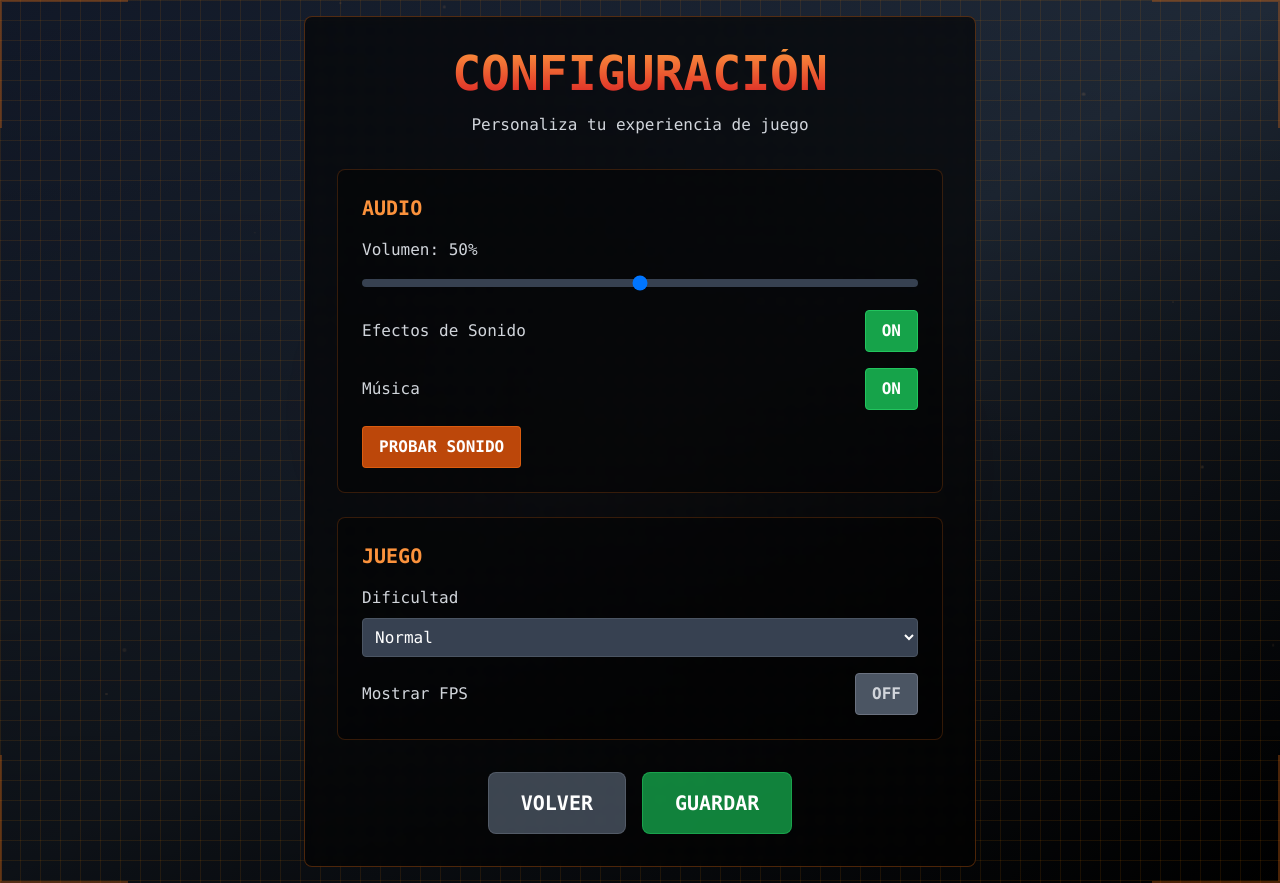
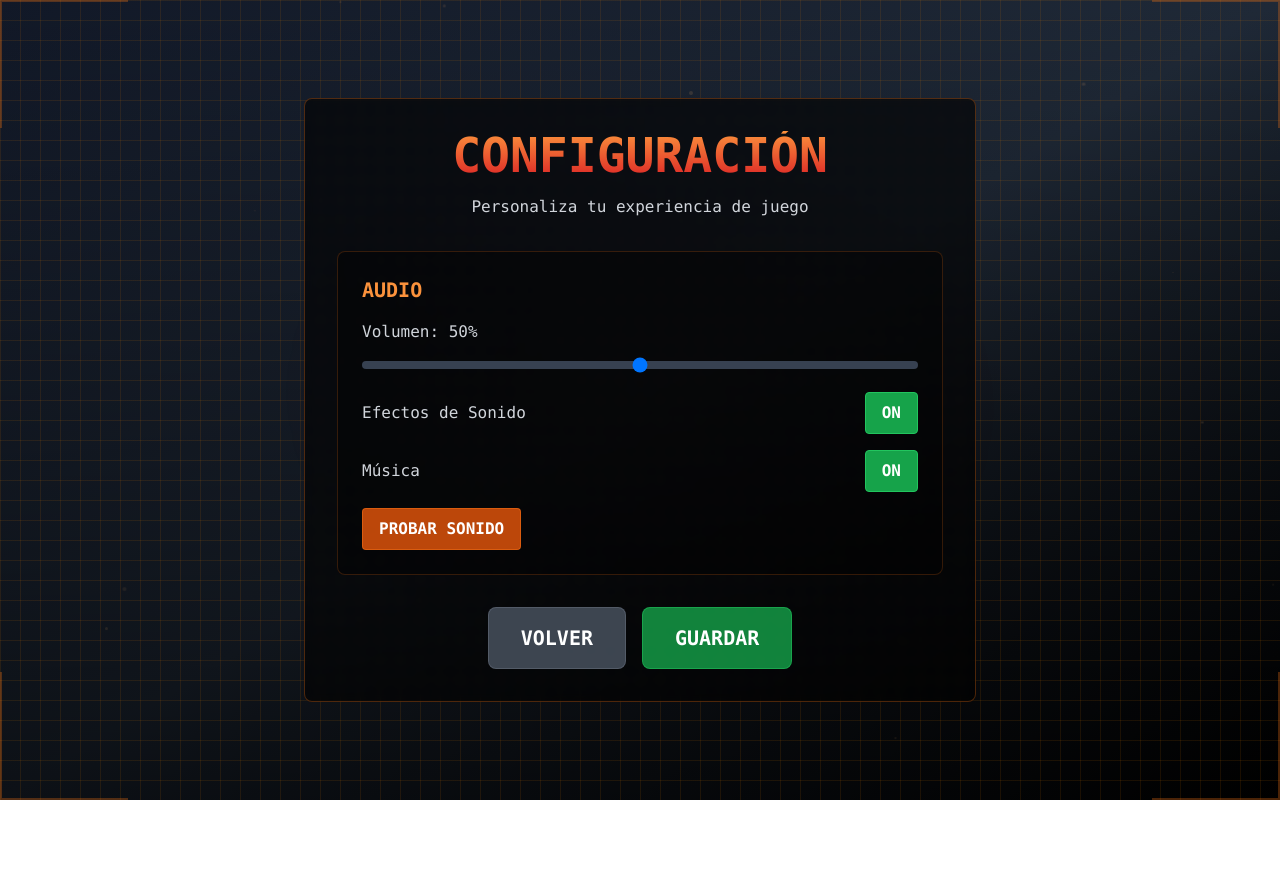
Before and after one commit to decker-dev/wizard-game-react, a Next.js app: page /settings in a window 1280 px wide. After the commit the page ends 800 px from the top, so only its background shows below. Built offline with nearby package versions, Linux system fonts and the light colour scheme.

Commit message:
refactor: Remove game settings section from SettingsPage to streamline user interface and focus on core configuration options.

```diff
--- a/app/settings/page.tsx
+++ b/app/settings/page.tsx
@@ -121,40 +121,6 @@ export default function SettingsPage() {
               </button>
             </div>
 
-            {/* Game Settings */}
-            <div className="bg-black/40 border border-orange-500/20 rounded-lg p-6">
-              <h3 className="text-xl font-bold text-orange-400 font-mono mb-4">JUEGO</h3>
-
-              {/* Difficulty */}
-              <div className="mb-4">
-                <label className="block text-gray-300 font-mono mb-2">Dificultad</label>
-                <select
-                  value={difficulty}
-                  onChange={(e) => setDifficulty(e.target.value)}
-                  className="w-full p-2 bg-gray-700 border border-gray-600 rounded text-white font-mono focus:border-orange-500 focus:outline-none"
-                >
-                  <option value="easy">Fácil</option>
-                  <option value="normal">Normal</option>
-                  <option value="hard">Difícil</option>
-                  <option value="nightmare">Pesadilla</option>
-                </select>
-              </div>
-
-              {/* Show FPS */}
-              <div className="flex items-center justify-between">
-                <span className="text-gray-300 font-mono">Mostrar FPS</span>
-                <button
-                  onClick={() => setShowFPS(!showFPS)}
-                  className={`px-4 py-2 rounded font-mono font-bold transition-colors ${
-                    showFPS
-                      ? 'bg-green-600 text-white border border-green-500'
-                      : 'bg-gray-600 text-gray-300 border border-gray-500'
-                  }`}
-                >
-                  {showFPS ? 'ON' : 'OFF'}
-                </button>
-              </div>
-            </div>
           </div>
 
           {/* Action Buttons */}
```
